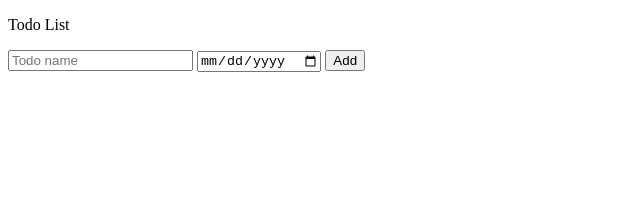
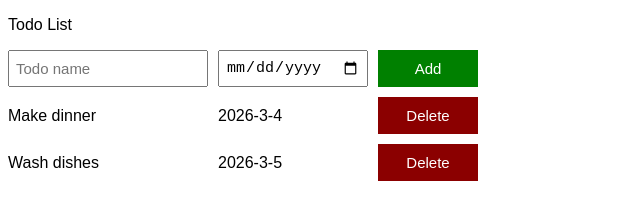
Before and after one commit to HassanQuresh/Todo-list-app, a plain HTML site: page index.html in a window 1280 px wide. Shown: the whole page, without its empty margins (0-640 px from the left). Drawn offline with Linux system fonts and the light colour scheme.

Commit message:
change the file paths to match the file names

```diff
--- a/index.html
+++ b/index.html
@@ -3,7 +3,7 @@
 <head>
   <meta charset="UTF-8">
   <meta name="viewport" content="width=device-width, initial-scale=1.0">
-  <link rel="stylesheet" href="Todo-List-App.css">
+  <link rel="stylesheet" href="style.css">
   <title>Todo List App</title>
 </head>
 <body>
@@ -14,6 +14,6 @@
     <button class="add-todo-button">Add</button>
   </div>
   <div class="tasks todo-list"></div>
-  <script src="Todo-List-App.js" defer></script>
+  <script src="script.js" defer></script>
 </body>
 </html>
```
